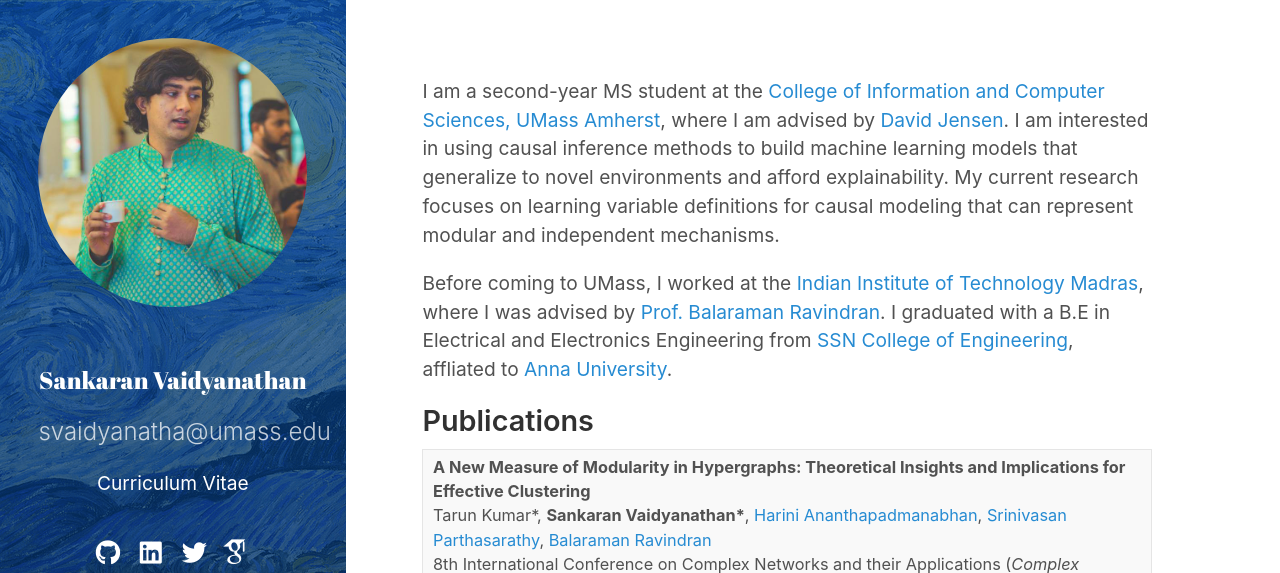
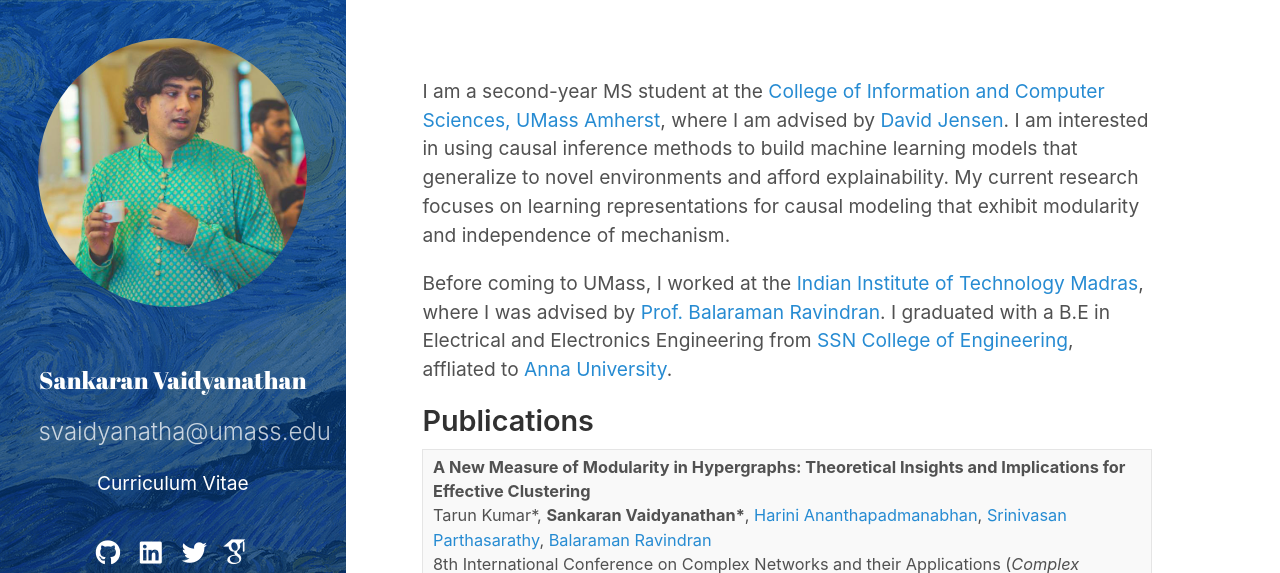
Before and after one commit to sankaranv/sankaranv.github.io, a Jekyll site: the page built from index.md, in a window 1280 px wide, cut to the strip 0-573 px from the top of the page. Built offline with Jekyll 4.4.1, drawn with Linux system fonts in a browser that asks for light colours; nearby versions of some CDN libraries; some web fonts are replaced; the list of posts is cut into pages by our own code.

Commit message:
Update index.md

```diff
--- a/index.md
+++ b/index.md
@@ -4,7 +4,7 @@
 sidebar_link: false
 ---
 
-I am a second-year MS student at the [College of Information and Computer Sciences, UMass Amherst](https://www.cics.umass.edu/), where I am advised by [David Jensen](https://people.cs.umass.edu/~jensen/). I am interested in using causal inference methods to build machine learning models that generalize to novel environments and afford explainability. My current research focuses on learning variable definitions for causal modeling that can represent modular and independent mechanisms.
+I am a second-year MS student at the [College of Information and Computer Sciences, UMass Amherst](https://www.cics.umass.edu/), where I am advised by [David Jensen](https://people.cs.umass.edu/~jensen/). I am interested in using causal inference methods to build machine learning models that generalize to novel environments and afford explainability. My current research focuses on learning representations for causal modeling that exhibit modularity and independence of mechanism.
 
 Before coming to UMass, I worked at the [Indian Institute of Technology Madras](https://www.iitm.ac.in/), where I was advised by [Prof. Balaraman Ravindran](https://www.cse.iitm.ac.in/~ravi/). I graduated with a B.E in Electrical and Electronics Engineering from [SSN College of Engineering](http://www.ssn.edu.in/), affliated to [Anna University](https://www.annauniv.edu/).
 
```
